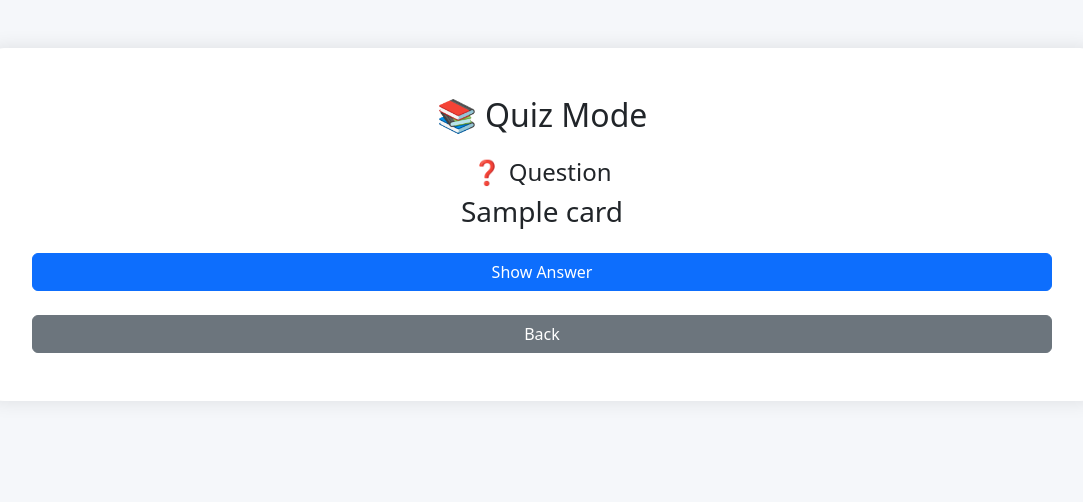
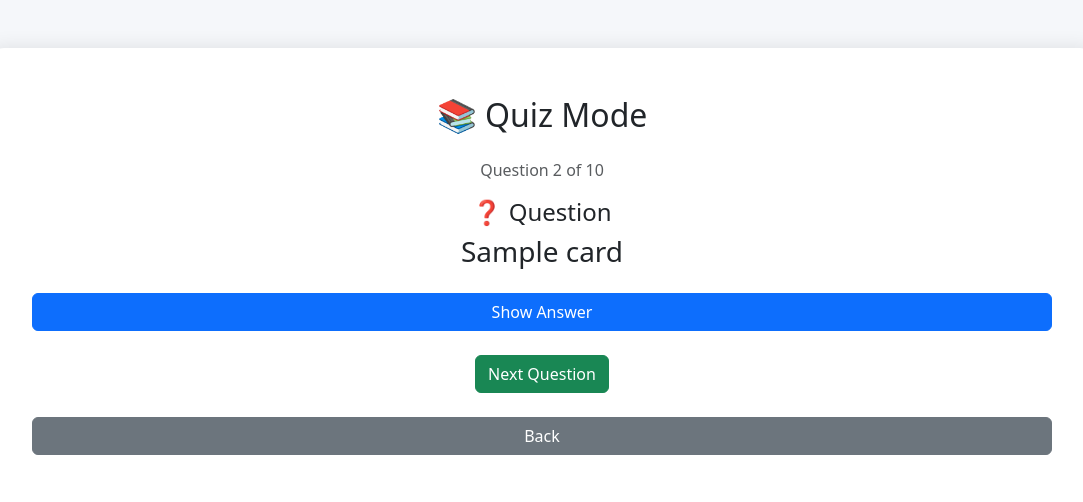
Before and after one commit to shivam1108-06/flashcard-quiz-app, a Flask app: template templates/quiz.html in a window 1280 px wide. Shown: the top 502 px of the page, without its empty margins (98-1181 px from the left). Run offline with Flask 3, Linux system fonts and the light colour scheme; the template is opened without the code that fills it: most values are stand-ins (such as "Sample title", 1, 10 or a date in 2020).

Commit message:
Added next question navigation

```diff
--- a/app.py
+++ b/app.py
@@ -62,17 +62,28 @@ def edit_flashcard(index):
         card=flashcards[index]
     )
 
-@app.route("/quiz")
-def quiz():
+@app.route("/quiz/<int:index>")
+def quiz(index):
 
     if len(flashcards) == 0:
 
         return "No flashcards available!"
 
+    if index >= len(flashcards):
+
+        index = 0
+
     return render_template(
         "quiz.html",
-        card=flashcards[0]
+        card=flashcards[index],
+        index=index,
+        total=len(flashcards)
     )
+
+@app.route("/quiz")
+def start_quiz():
+
+    return redirect("/quiz/0")
 
 if __name__ == "__main__":
     app.run(debug=True)
--- a/templates/quiz.html
+++ b/templates/quiz.html
@@ -35,7 +35,14 @@
             📚 Quiz Mode
 
         </h2>
+        <p class="text-muted">
 
+            Question
+            {{ index + 1 }}
+            of
+            {{ total }}
+
+        </p>
         <h4>
 
             ❓ Question
@@ -75,6 +82,18 @@
 
         </div>
 
+        <div class="mt-4">
+
+    <a
+        href="/quiz/{{ index + 1 }}"
+        class="btn btn-success">
+
+        Next Question
+
+    </a>
+
+</div>
+
         <a
             href="/"
             class="btn btn-secondary mt-4">
```
